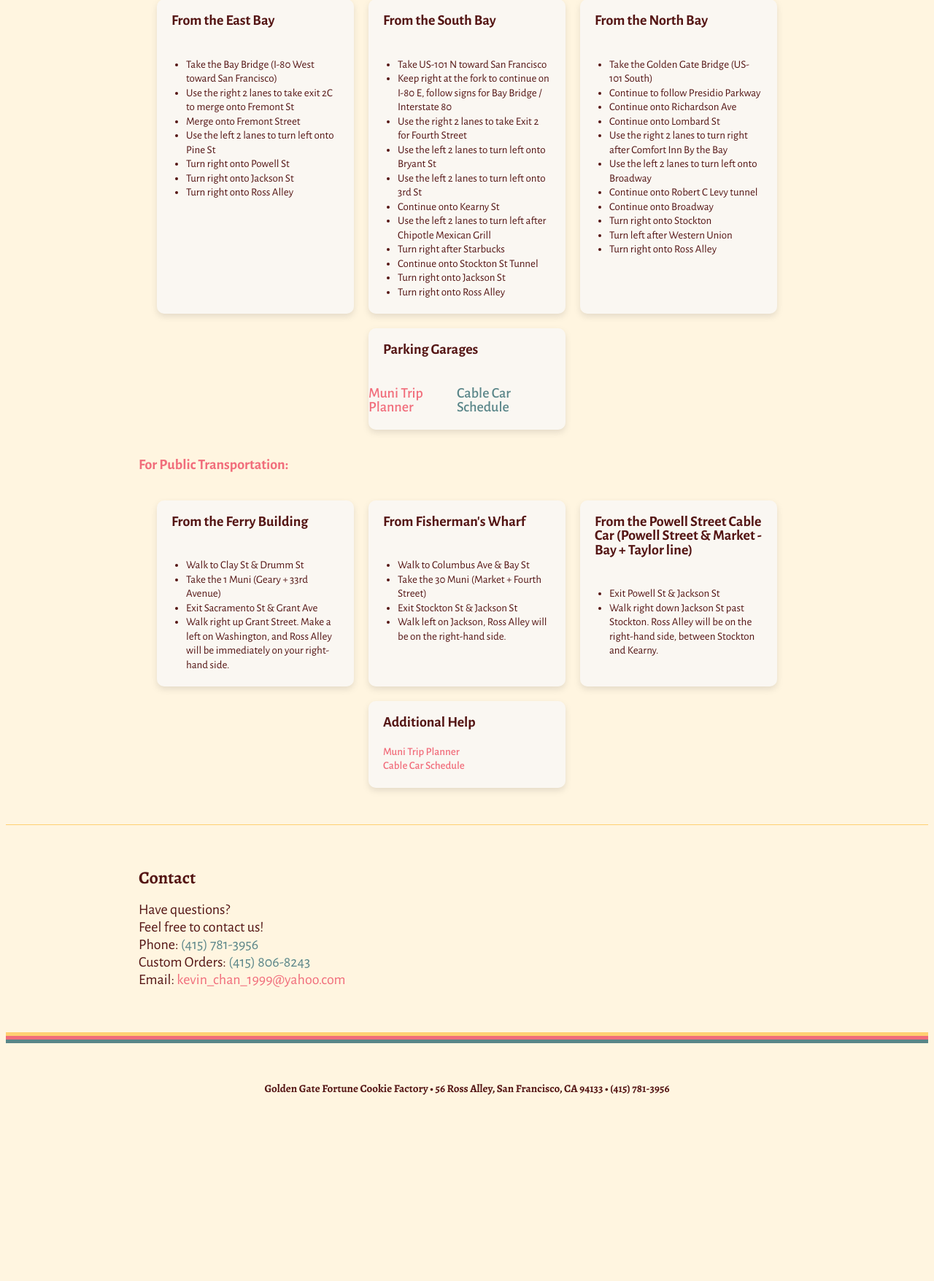
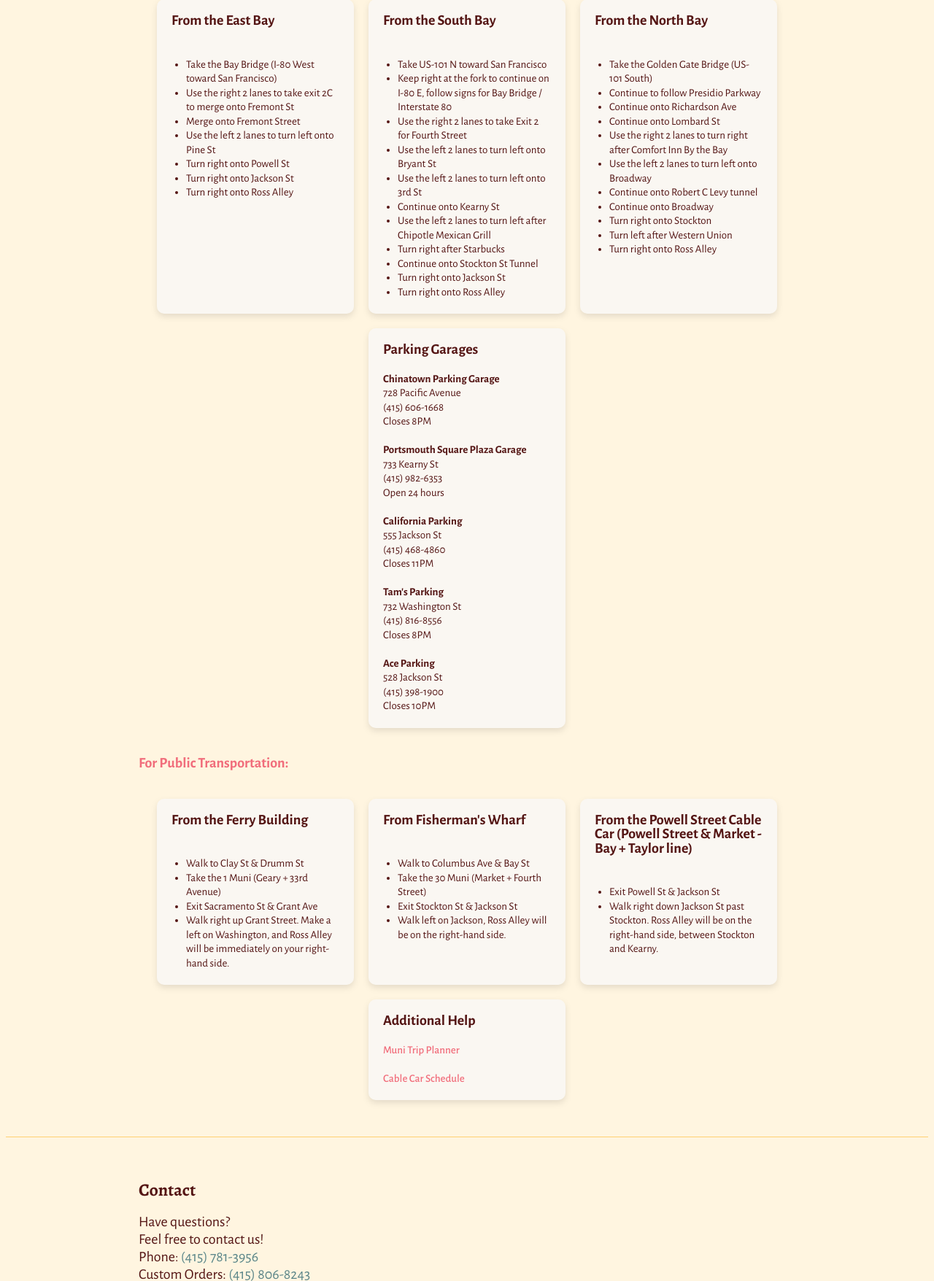
Before and after one commit to theconnieliu/Fortune-Cookie-Redesign, a PHP site: page /home.html in a window 1280 px wide. Shown: the part 1036-2792 px from the top of the page at 73% size. Before the commit the page ends 2537 px from the top, so only its background shows below. Run offline with PHP 8.4, Linux system fonts and the light colour scheme.

Commit message:
Added parking garage list

```diff
--- a/home.html
+++ b/home.html
@@ -136,9 +136,42 @@
             <div class="card-header">
                 <p><b>Parking Garages</b></p>
             </div>
-            <div class="card-body">
-                <p class= "link"><a href="https://www.sfmta.com/getting-around/muni/routes-stops" >Muni Trip Planner</a></p>
-                <p class= "link"><a href="https://www.sfmta.com/routes/powellhyde-cable-car" id= "blue-link">Cable Car Schedule</a></p>
+            <div class="additional-body">
+
+              <span>
+                <span class= "garage-name">Chinatown Parking Garage</span><br>
+                728 Pacific Avenue<br>
+                (415) 606-1668<br>
+                Closes 8PM
+              </span>
+              <br>
+              <span>
+                <span class= "garage-name">Portsmouth Square Plaza Garage</span><br>
+                733 Kearny St<br>
+                (415) 982-6353<br>
+                Open 24 hours
+              </span>
+              <br>
+              <span>
+                <span class= "garage-name">California Parking</span><br>
+                555 Jackson St<br>
+                (415) 468-4860<br>
+                Closes 11PM
+              </span>
+              <br>
+              <span>
+                <span class= "garage-name">Tam's Parking</span><br>
+                732 Washington St<br>
+                (415) 816-8556<br>
+                Closes 8PM
+              </span>
+              <br>
+              <span>
+                <span class= "garage-name">Ace Parking</span><br>
+                528 Jackson St<br>
+                (415) 398-1900<br>
+                Closes 10PM
+            </span>
             </div>
         </div>
         </div>
--- a/index.css
+++ b/index.css
@@ -247,15 +247,21 @@ button:hover {
 
 .card-header {
     padding-left: 20px;
+    padding-right: 20px;
 
 }
 
 .card-body {
     display: flex;
+    flex-direction: column;
     padding-right: 20px;
 }
 
 .additional-body {
+    display: flex;
+    flex-direction: column;
+    font-family: 'Alegreya Sans', sans-serif;
+    padding-right: 20px;
     padding-left: 20px;
     padding-bottom: 20px;
 }
@@ -271,6 +277,10 @@ button:hover {
     .card {
         width: 100%;
     }
+}
+
+.garage-name {
+    font-weight: 700;
 }
 
 .phone-number {
```
